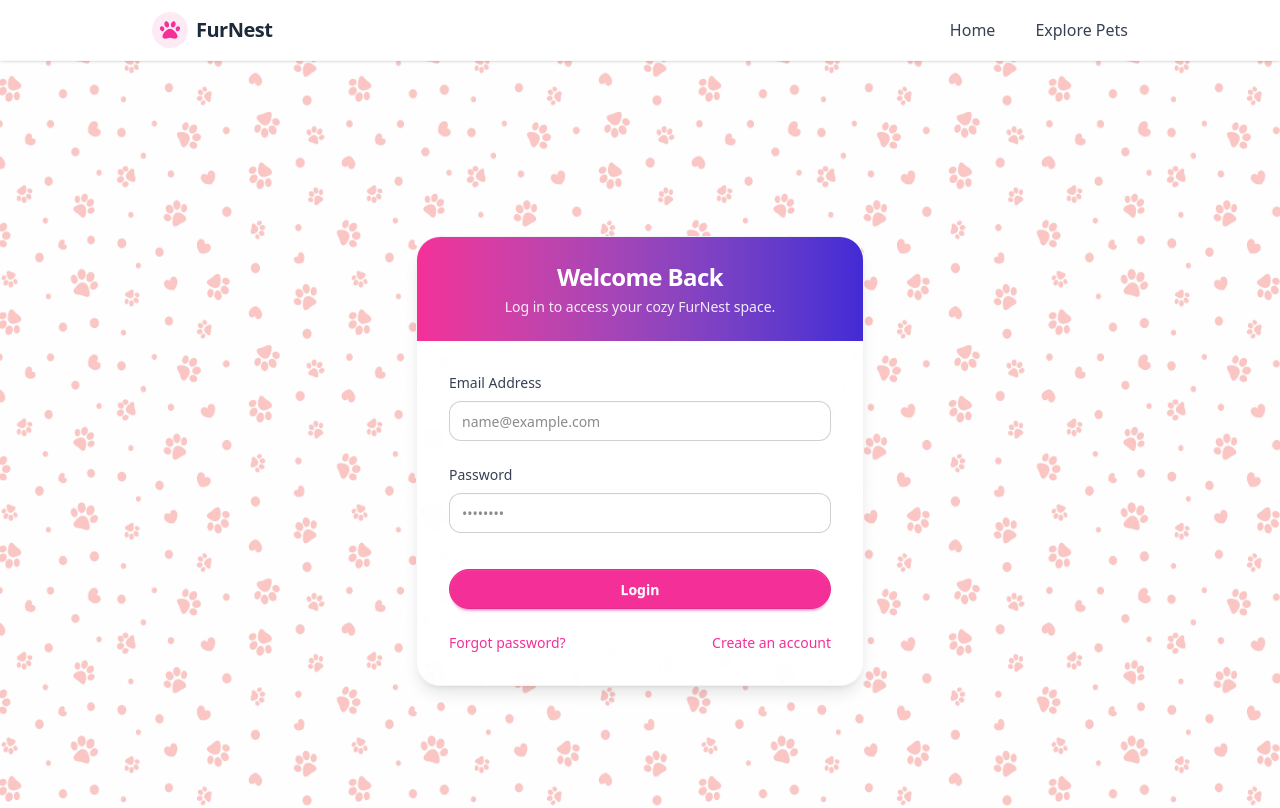
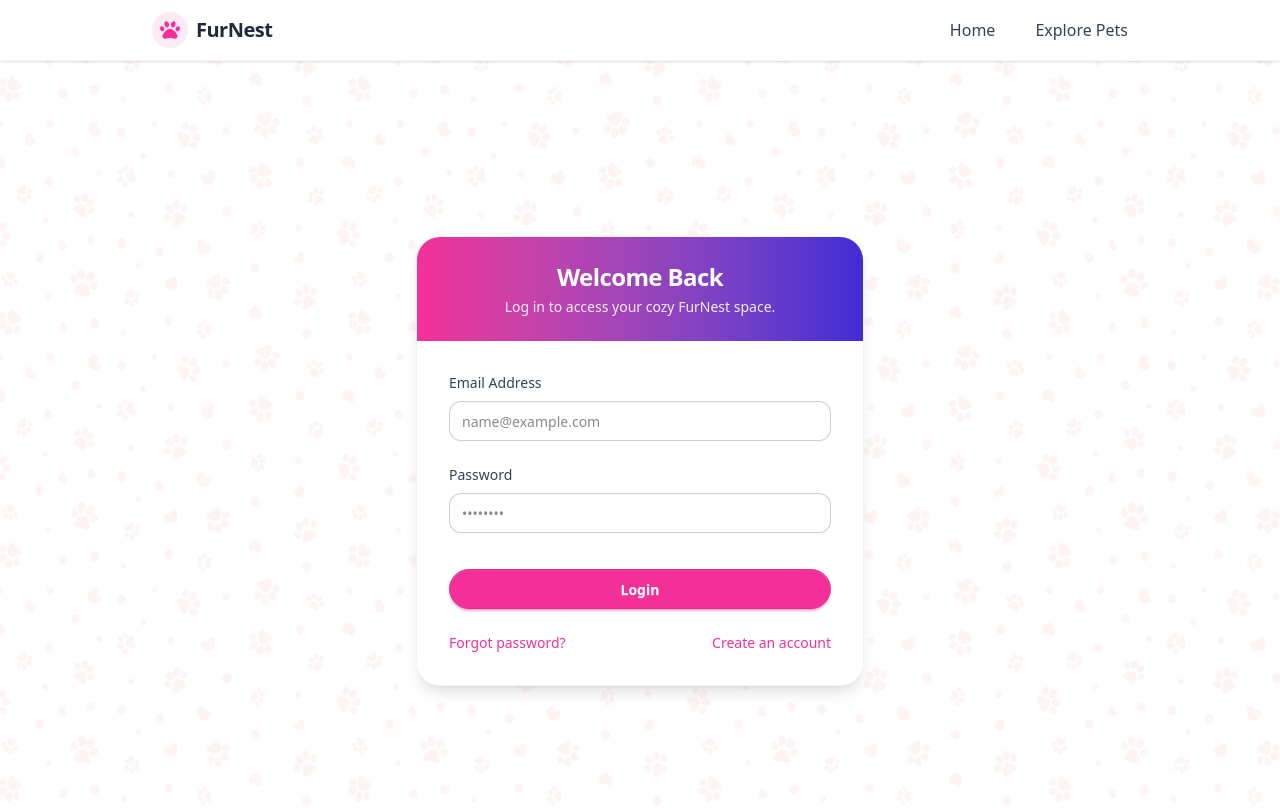
Before and after one commit to tn592/fn-ui, a React (Vite) app: page /login in a window 1280 px wide. Shown: the top 808 px of the page. Built offline with nearby package versions, Linux system fonts and the light colour scheme.

Commit message:
refine Login page UI

```diff
--- a/src/pages/Login.jsx
+++ b/src/pages/Login.jsx
@@ -35,10 +35,11 @@ const Login = () => {
         className="min-h-screen flex items-center justify-center px-4"
         style={{
           backgroundImage: `url(${pawPrint})`,
-          backgroundRepeat: "cover",
-          backgroundPosition: "center",
-          backgroundSize: "350px",
-          opacity: 1,
+					backgroundRepeat: "repeat",
+					backgroundPosition: "center",
+					backgroundSize: "350px",
+					backgroundColor: "rgba(255, 255, 255, 0.8)",
+					backgroundBlendMode: "overlay",
         }}
       >
         <div className="w-full max-w-md bg-white/90 backdrop-blur-xl rounded-3xl shadow-lg border border-gray-100 overflow-hidden relative transition-transform hover:scale-[1.02] duration-300">
```
